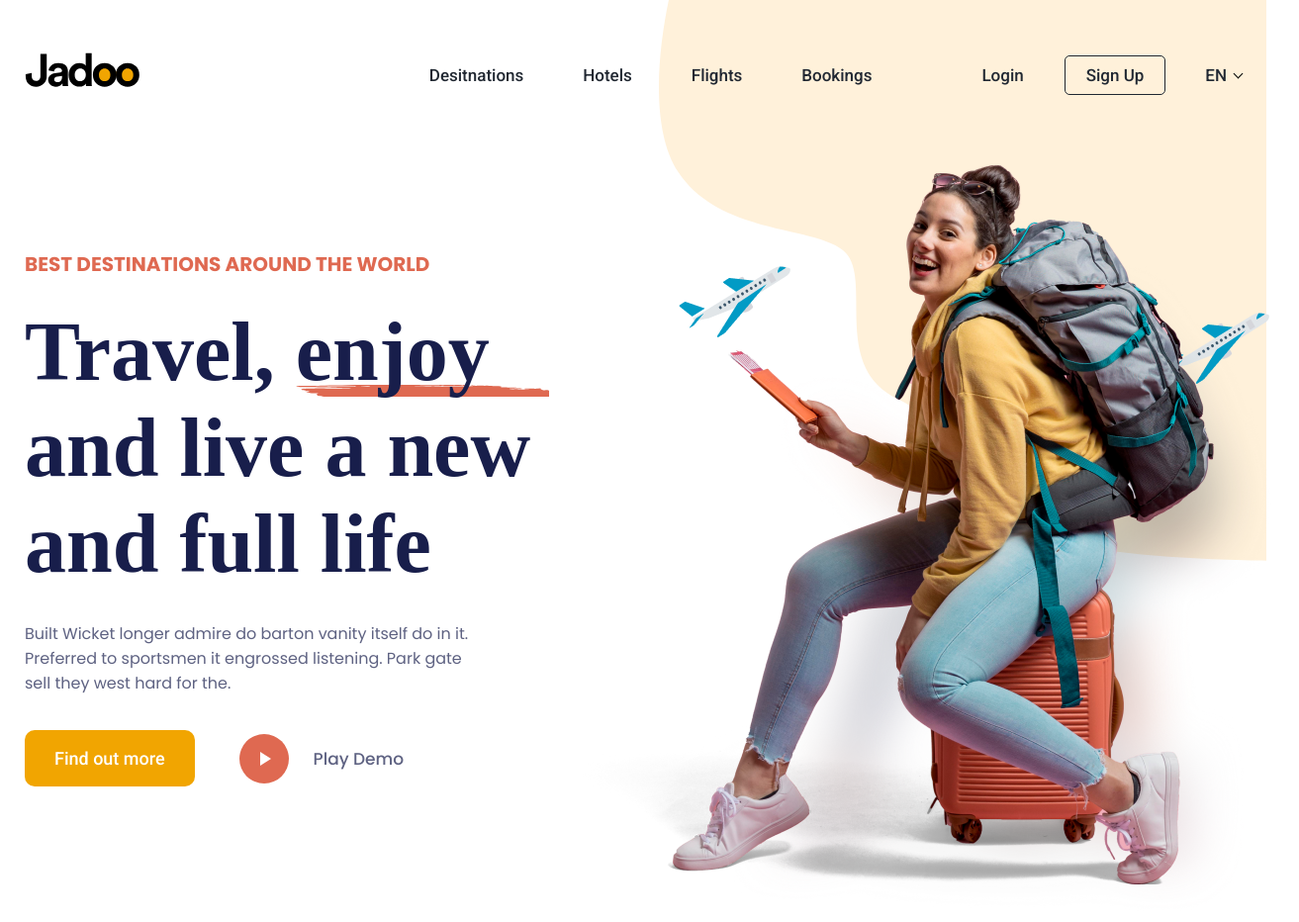
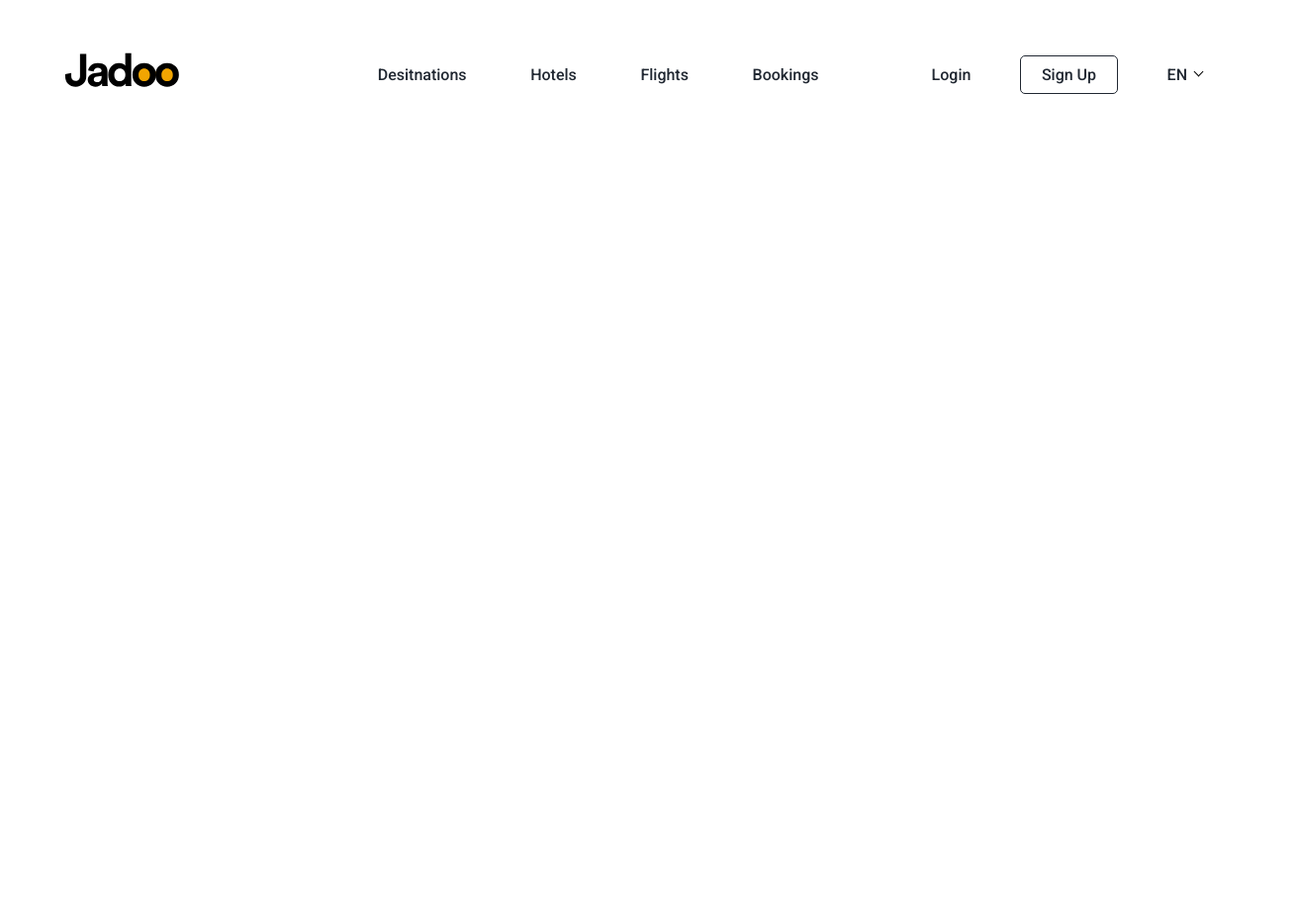
Before and after one commit to douryne/Travel-Agency-Landing, a plain HTML site: page index.html in a window 1280 px wide. Shown: the whole page at 99% size, 1313 px wide, since content can reach past the window. After the commit the page ends 800 px from the top, so only its background shows below. Drawn offline with Linux system fonts and the light colour scheme; a web font is replaced by a local one.

Commit message:
made header a responsive

```diff
--- a/css/main.css
+++ b/css/main.css
@@ -8,10 +8,6 @@ body {
     overflow-x: hidden;
     font-family: 'Roboto', sans-serif;
     margin: 0;
-    background-image: url("../src/Decorative-elements/hero-section-background.svg");
-    background-position: right top;
-    background-repeat: no-repeat;
-    background-size: 48% auto;
 }
 
 a {
@@ -21,10 +17,15 @@ a {
 
 .container {
     width: 1230px;
+    padding: 0 40px;
+}
+
+.flex {
+    display: flex;
 }
 
 .btn {
-    padding: 18px 30px;
+    padding: 1em 1.7em;
     color: #fff;
     font-size: 18px;
     font-weight: 500;
@@ -36,10 +37,11 @@ a {
 ####################################### HEADER #############################################
 ############################################################################################ */
 
-header {
+.header {
     display: flex;
     justify-content: center;
     margin-top: 50px;
+    font-weight: 500;
 }
 
 .header__container {
@@ -48,45 +50,44 @@ header {
 }
 
 .header__logo {
+    margin-bottom: 11px;
     margin-right: auto;
-    margin-bottom: 11px;
+}
+
+.nav {
+    width: 50%;
+    margin-left: auto;
 }
 
 .nav__menu {
     list-style: none;
     display: flex;
-    margin-right: 90px;
-}
-
-.nav__item {
-    margin-right: 60px;
-
-}
-
-.nav__item:last-child {
-    margin-right: 0;
+    padding: 0;
+    justify-content: space-evenly;
+    width: 100%;
 }
 
 .nav__link {
     color: #212832;
-    font-size: 17px;
-    font-weight: 500;
+}
+
+.headers__buttons {
+    width: 25%;
 }
 
 .header__btn {
     color: #212832;
-    font-size: 17px;
-    padding: 9px 21px;
-    font-weight: 500;
     display: flex;
     justify-content: center;
     align-items: center;
+    margin-left: auto;
 }
 
 .btn_sign-up {
+    margin: auto;
     border: 1px solid #212832;
     border-radius: 5px;
-    margin: 0 40px 0 20px
+    padding: 9px 21px;
 }
 
 .language-changer {
@@ -98,8 +99,6 @@ header {
     margin-right: 8px;
     height: auto;
     color: #212832;
-    font-size: 17px;
-    font-weight: 500;
 }
 
 .arrow {
@@ -113,7 +112,22 @@ header {
 .arrow_down {
     transform: rotate(45deg);
     -webkit-transform: rotate(45deg);
-    margin-top: 13px;
+    margin-top: 10px;
+}
+
+.header__burger {
+    display: flex;
+    flex-direction: column;
+    justify-content: space-around;
+    margin-left: 30px;
+    min-width: 20px;
+    height: 20px;
+}
+
+.burger__item {
+    height: 3px;
+    background-color: #212832;
+    border-radius: 5px;
 }
 
 /* ############################################################################################
@@ -155,19 +169,12 @@ header {
     margin-bottom: 30px;
 }
 
-.hero__title__word__wrapper {
-    background-image: url("../src/Decorative-elements/Decore.svg");
-    background-repeat: no-repeat;
-    background-position: 265px 80px;
-    padding-right: 60px;
-}
-
 .hero__text {
     color: #5E6282;
     margin-bottom: 35px;
 }
 
-.btn__wrapper {
+.btn-wrapper {
     display: flex;
     align-items: center;
 }
@@ -178,19 +185,19 @@ header {
     justify-content: center;
     align-items: center;
     font-family: 'Roboto', sans-serif;
-    margin-right: 45px;
+    margin-right: 50px;
 }
 
 .hero__btn_play {
     background-color: #DF6951;
     border-radius: 100%;
-    padding: 18px;
+    padding: 1.2em;
     display: flex;
-    margin-right: 25px;
+    margin-right: 5%;
 }
 
 
-.hero__btn__triangle {
+.btn__triangle {
     width: 0;
     height: 0;
     border-top: 7px solid transparent;
@@ -201,11 +208,10 @@ header {
   }
 
 .btn__text {
-    font-size: 17px;
     font-weight: 500;
 }
 
-.hero__image__wrapper {
+.hero__image-wrapper {
     width: 50%;
 }
 
--- /dev/null
+++ b/css/media.css
@@ -0,0 +1,26 @@
+@media screen and (max-width: 1024px) {
+    body {
+        font-size: 12px;
+    }
+
+    .arrow_down {
+        margin-top: 5px;
+    }
+}
+
+@media screen and (min-width: 769px) {
+    .header__burger {
+        display: none;
+    }
+}
+
+@media screen and (max-width: 768px) {
+
+    .nav__menu {
+        display: none;
+    }
+
+    .header__btn {
+        display: none;
+    }
+}
--- a/index.html
+++ b/index.html
@@ -5,12 +5,15 @@
     <meta http-equiv="X-UA-Compatible" content="IE=edge">
     <meta name="viewport" content="width=device-width, initial-scale=1.0">
     <link rel="stylesheet" href="./css/main.css">
+    <link rel="stylesheet" href="./css/media.css">
     <link href="https://fonts.googleapis.com/css2?family=Poppins:wght@400;500;600;700;800;900&family=Roboto:wght@400;500;700;900&family=Volkhov:wght@400;700&display=swap" rel="stylesheet">
     <title>Travel Agency</title>
 </head>
 <body>
-    <header>
+
+    <header class="header">
         <div class="container header__container">
+
             <svg class="header__logo" width="116" height="35" viewBox="0 0 116 35" fill="none" xmlns="http://www.w3.org/2000/svg">
                 <path d="M75 29L84.5 32L92.5 24L102.5 31L113 29L108.5 14.5L92.5 19.5L83.5 14.5L74 16L75 29Z" fill="#F1A501"/>
                 <path d="M0.919983 24.064V21.902L7.03798 20.798V23.788C7.06865 25.4134 7.48265 26.64 8.27998 27.468C9.10798 28.2654 10.1966 28.664 11.546 28.664C12.8646 28.664 13.9073 28.2347 14.674 27.376C15.4713 26.5174 15.87 25.3674 15.87 23.926V1.38604H22.218V23.926C22.218 26.9314 21.2213 29.4767 19.228 31.562C17.2346 33.6474 14.6893 34.69 11.592 34.69C8.37198 34.69 5.78065 33.724 3.81798 31.792C1.88598 29.8294 0.919983 27.2534 0.919983 24.064Z" fill="black"/>
@@ -19,7 +22,8 @@
                 <path d="M76.6867 27.422C77.8213 28.5567 79.186 29.124 80.7807 29.124C82.3753 29.124 83.7246 28.5567 84.8287 27.422C85.9633 26.2874 86.5307 24.708 86.5307 22.684C86.5307 20.66 85.9633 19.0807 84.8287 17.946C83.7246 16.8114 82.3753 16.244 80.7807 16.244C79.186 16.244 77.8213 16.8114 76.6867 17.946C75.5827 19.0807 75.0307 20.66 75.0307 22.684C75.0307 24.708 75.5827 26.2874 76.6867 27.422ZM72.2707 14.082C74.54 11.8127 77.3767 10.678 80.7807 10.678C84.1847 10.678 87.006 11.8127 89.2447 14.082C91.514 16.3514 92.6487 19.2187 92.6487 22.684C92.6487 26.1494 91.514 29.0167 89.2447 31.286C87.006 33.5554 84.1847 34.69 80.7807 34.69C77.3767 34.69 74.54 33.5554 72.2707 31.286C70.032 29.0167 68.9127 26.1494 68.9127 22.684C68.9127 19.2187 70.032 16.3514 72.2707 14.082Z" fill="black"/>
                 <path d="M99.8699 27.422C101.005 28.5567 102.369 29.124 103.964 29.124C105.559 29.124 106.908 28.5567 108.012 27.422C109.147 26.2874 109.714 24.708 109.714 22.684C109.714 20.66 109.147 19.0807 108.012 17.946C106.908 16.8114 105.559 16.244 103.964 16.244C102.369 16.244 101.005 16.8114 99.8699 17.946C98.7659 19.0807 98.2139 20.66 98.2139 22.684C98.2139 24.708 98.7659 26.2874 99.8699 27.422ZM95.4539 14.082C97.7233 11.8127 100.56 10.678 103.964 10.678C107.368 10.678 110.189 11.8127 112.428 14.082C114.697 16.3514 115.832 19.2187 115.832 22.684C115.832 26.1494 114.697 29.0167 112.428 31.286C110.189 33.5554 107.368 34.69 103.964 34.69C100.56 34.69 97.7233 33.5554 95.4539 31.286C93.2153 29.0167 92.0959 26.1494 92.0959 22.684C92.0959 19.2187 93.2153 16.3514 95.4539 14.082Z" fill="black"/>
             </svg>
-            <nav>
+
+            <nav class="nav">
                 <ul class="nav__menu">
                     <li class="nav__item">
                         <a href="http://www.google.com" target="_blank" class="nav__link">Desitnations</a>
@@ -35,32 +39,47 @@
                     </li>
                 </ul>
             </nav>
-            <a href="http://www.google.com" target="_blank" class="header__btn">Login</a>
-            <a href="http://www.google.com" target="_blank" class="header__btn btn_sign-up">Sign Up</a>
+
+            <div class="headers__buttons flex">
+                <a href="http://www.google.com" target="_blank" class="header__btn">Login</a>
+                <a href="http://www.google.com" target="_blank" class="header__btn btn_sign-up">Sign Up</a>
+            </div>
+
+
             <div class="language-changer">
                 <span class="language">EN</span>
                 <p class="arrow arrow_down"></p>
             </div>
+
+
+            <div class="header__burger">
+                <span class="burger__item"></span>
+                <span class="burger__item"></span>
+                <span class="burger__item"></span>
+            </div>
+
         </div>
     </header>
-    <section class="hero">
+
+    <!-- <section class="hero">
         <div class="container hero__container">
             <div class="hero__content">
                 <span class="hero__subtitle">Best Destinations around the world</span>
-                <span class="hero__title"><span class="hero__title__word__wrapper">Travel, enjoy</span> and live a new and full life</span>
-                <span class="hero__text">Built Wicket longer admire do barton vanity itself do in it. <br> Preferred to sportsmen it engrossed listening. Park gate <br> sell they west hard for the.</span>
-                <div class="btn__wrapper">
+                <span class="hero__title">Travel, enjoy and live a new and full life</span>
+                <span class="hero__text">Built Wicket longer admire do barton vanity itself do in it. Preferred to sportsmen it engrossed listening. Park gate sell they west hard for the.</span>
+                <div class="btn-wrapper">
                     <a href="http://www.google.com" class="btn hero__btn">Find out more</a>
                     <a href="http://www.google.com" class="btn hero__btn_play">
-                        <p class="hero__btn__triangle"></p>
+                        <p class="btn__triangle"></p>
                     </a>
                     <span class="btn__text">Play Demo</span>
                 </div>
             </div>
-            <div class="hero__image__wrapper">
+            <div class="hero__image-wrapper">
                 <img class="hero__image" src="./src/Decorative-elements/Group.png" alt="">
             </div>
         </div>
-    </section>
+    </section> -->
+
 </body>
 </html>
```
